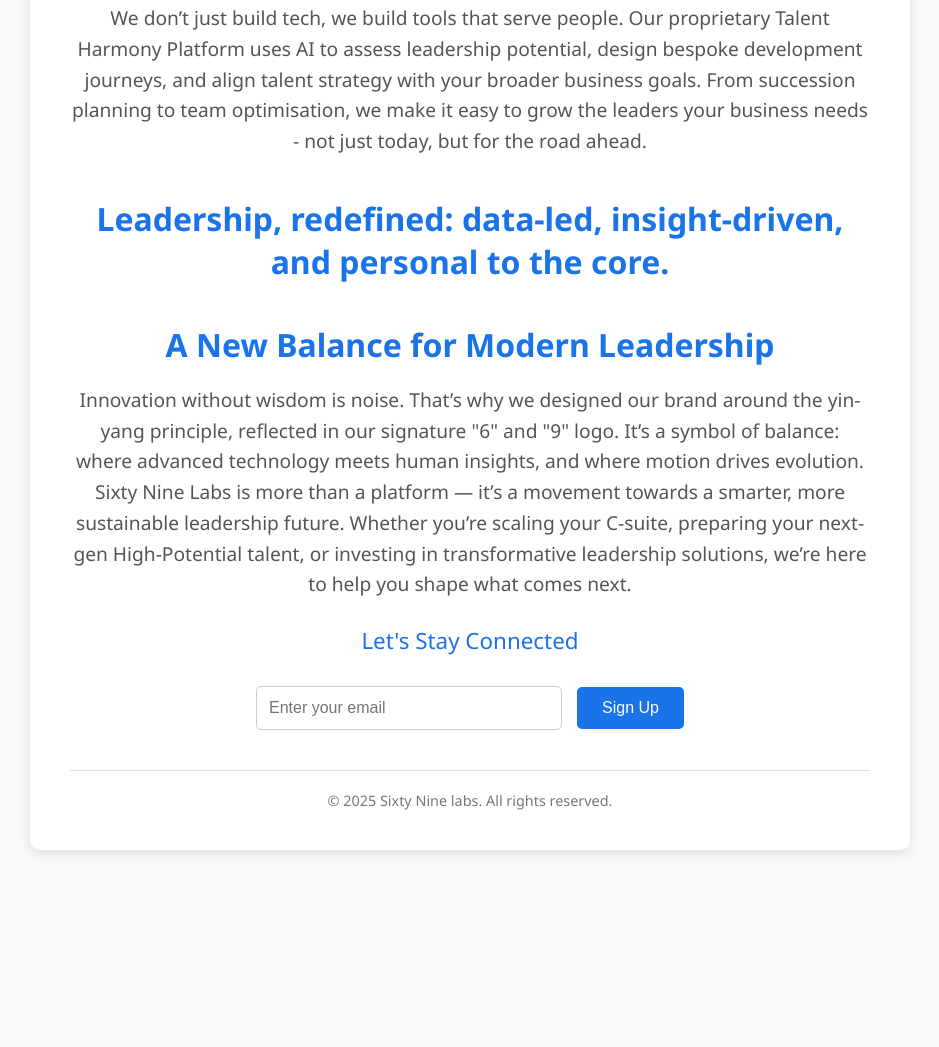
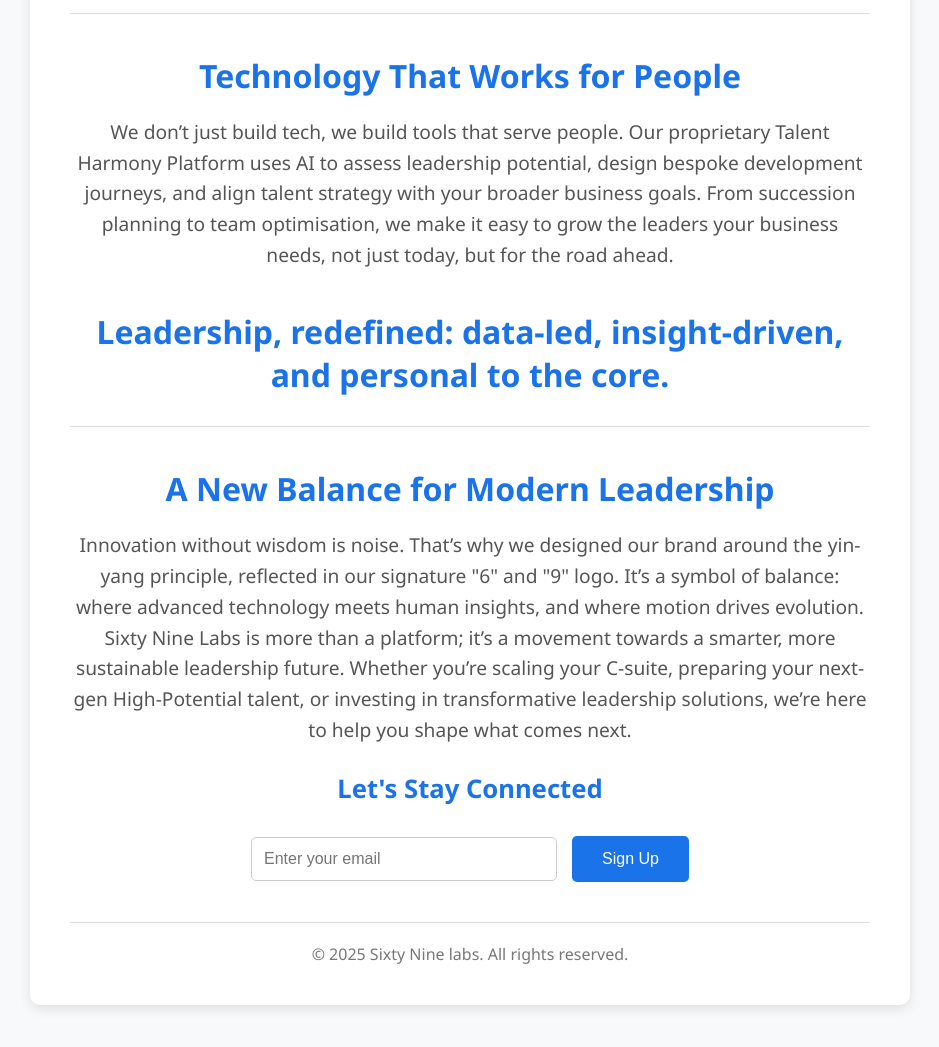
Before and after one commit to SriniGundelli/69lab, a plain HTML site: page index.html in a window 1280 px wide. Shown: the part 1173-2220 px from the top of the page, without its empty margins (170-1109 px from the left). Drawn offline with Linux system fonts and the light colour scheme.

Commit message:
Update index.html
Updated:
- Text
- Headline and Description
- Body
- Formatting

```diff
--- a/index.html
+++ b/index.html
@@ -25,13 +25,13 @@
     }
 
     .container {
-      max-width: 900px; /* Increased width for more breathing room */
-      padding: 40px; /* Increased padding for spaciousness */
+      max-width: 900px;
+      padding: 40px;
       background-color: #fff;
       border-radius: 10px;
       box-shadow: 0 4px 12px rgba(0, 0, 0, 0.1);
-      margin: 200px auto; /* 200px top/bottom, auto left/right for centering */
-      width: calc(100% - 400px); /* Ensure 200px space on each side (left + right = 400px) */
+      margin: 200px auto;
+      width: calc(100% - 400px);
       box-sizing: border-box;
     }
 
@@ -46,7 +46,7 @@
       font-size: 2em;
       color: #1a73e8;
       margin-top: 40px;
-      margin-bottom: 15px;
+      margin-bottom: 20px;
       font-weight: 700;
     }
 
@@ -55,6 +55,11 @@
       color: #555;
       margin-bottom: 25px;
       line-height: 1.6;
+    }
+
+    .section-divider {
+      border-top: 1px solid #e0e0e0;
+      margin: 30px 0;
     }
 
     .signup-form {
@@ -82,7 +87,7 @@
     }
 
     .signup-form button {
-      padding: 12px 25px;
+      padding: 14px 30px;
       font-size: 1em;
       background-color: #1a73e8;
       color: white;
@@ -106,7 +111,10 @@
     }
 
     .logo {
-      margin-bottom: 30px;
+      margin-bottom: 40px;
+      background-color: #f5f5f5;
+      padding: 20px;
+      border-radius: 8px;
     }
 
     .logo img {
@@ -115,18 +123,27 @@
     }
 
     .cta-label {
-      font-size: 1.4em;
+      font-size: 1.6em;
       color: #1a73e8;
       margin-bottom: 10px;
-      font-weight: 500;
+      font-weight: 700;
+    }
+
+    footer {
+      margin-top: 40px;
+      padding-top: 20px;
+      border-top: 1px solid #e0e0e0;
+      color: #777;
+      font-size: 1em;
+      text-align: center;
     }
 
     /* Responsive Design */
     @media (max-width: 1024px) { /* iPad and smaller */
       .container {
         max-width: 700px;
-        margin: 100px auto; /* Reduced margin for smaller screens */
-        width: calc(100% - 200px); /* 100px space on each side */
+        margin: 100px auto;
+        width: calc(100% - 200px);
         padding: 30px;
       }
 
@@ -146,8 +163,8 @@
     @media (max-width: 600px) { /* Mobile */
       .container {
         max-width: 90%;
-        margin: 50px auto; /* Further reduced margin for mobile */
-        width: calc(100% - 100px); /* 50px space on each side */
+        margin: 50px auto;
+        width: calc(100% - 100px);
         padding: 20px;
       }
 
@@ -190,17 +207,24 @@
     <h1>Sixty Nine labs: Elevating Leadership Talent with Tech & Insights</h1>
     <p>At Sixty Nine Labs, we’re reimagining how exceptional leaders are discovered, developed, and retained. By combining intelligent technology with human-centred expertise, we craft leadership solutions that deliver lasting impact. Be the first to know when we launch.</p>
 
+    <div class="section-divider"></div>
+
     <!-- Leadership Talent That Drives Real Outcomes -->
     <h2>Leadership Talent That Drives Real Outcomes</h2>
-    <p>The future of your business hinges on the quality of its leadership. Yet, building a strong pipeline of capable leaders remains one of the toughest challenges for any organisation. We exist to change that. Sixty Nine Labs bridges the gap between data and decision-making. Our approach blends robust analytics with strategic insight to help you identify, nurture, and retain high-potential leadership at every stage of the journey. It’s leadership development for the modern age - smart, scalable, and deeply human.</p>
+    <p>The future of your business hinges on the quality of its leadership. Yet, building a strong pipeline of capable leaders remains one of the toughest challenges for any organisation. We exist to change that. Sixty Nine Labs bridges the gap between data and decision-making. Our approach blends robust analytics with strategic insight to help you identify, nurture, and retain high-potential leadership at every stage of the journey. It’s leadership development for the modern age: smart, scalable, and deeply human.</p>
+
+    <div class="section-divider"></div>
 
     <!-- Technology That Works for People -->
     <h2>Technology That Works for People</h2>
-    <p>We don’t just build tech, we build tools that serve people. Our proprietary Talent Harmony Platform uses AI to assess leadership potential, design bespoke development journeys, and align talent strategy with your broader business goals. From succession planning to team optimisation, we make it easy to grow the leaders your business needs - not just today, but for the road ahead. <h2>Leadership, redefined: data-led, insight-driven, and personal to the core.</h2></p>
+    <p>We don’t just build tech, we build tools that serve people. Our proprietary Talent Harmony Platform uses AI to assess leadership potential, design bespoke development journeys, and align talent strategy with your broader business goals. From succession planning to team optimisation, we make it easy to grow the leaders your business needs, not just today, but for the road ahead.</p>
+    <h2>Leadership, redefined: data-led, insight-driven, and personal to the core.</h2>
+
+    <div class="section-divider"></div>
 
     <!-- A New Balance for Modern Leadership -->
     <h2>A New Balance for Modern Leadership</h2>
-    <p>Innovation without wisdom is noise. That’s why we designed our brand around the yin-yang principle, reflected in our signature "6" and "9" logo. It’s a symbol of balance: where advanced technology meets human insights, and where motion drives evolution. Sixty Nine Labs is more than a platform — it’s a movement towards a smarter, more sustainable leadership future. Whether you’re scaling your C-suite, preparing your next-gen High-Potential talent, or investing in transformative leadership solutions, we’re here to help you shape what comes next.</p>
+    <p>Innovation without wisdom is noise. That’s why we designed our brand around the yin-yang principle, reflected in our signature "6" and "9" logo. It’s a symbol of balance: where advanced technology meets human insights, and where motion drives evolution. Sixty Nine Labs is more than a platform; it’s a movement towards a smarter, more sustainable leadership future. Whether you’re scaling your C-suite, preparing your next-gen High-Potential talent, or investing in transformative leadership solutions, we’re here to help you shape what comes next.</p>
 
     <!-- Email Sign-Up Form with Updated Call to Action -->
     <div class="cta-label">Let's Stay Connected</div>
@@ -209,7 +233,8 @@
       <button type="submit">Sign Up</button>
     </form>
     <div class="success-message" id="success-message">Thank you! We’ll notify you when we launch.</div>
-    <footer style="margin-top: 40px; padding-top: 20px; border-top: 1px solid #e0e0e0; color: #777; font-size: 0.9em;">
+
+    <footer>
       © 2025 Sixty Nine labs. All rights reserved.
     </footer>
   </div>
```
